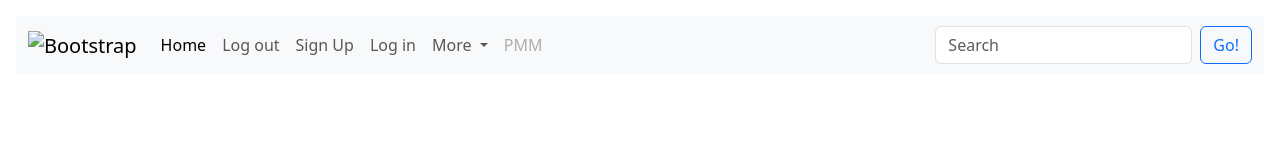
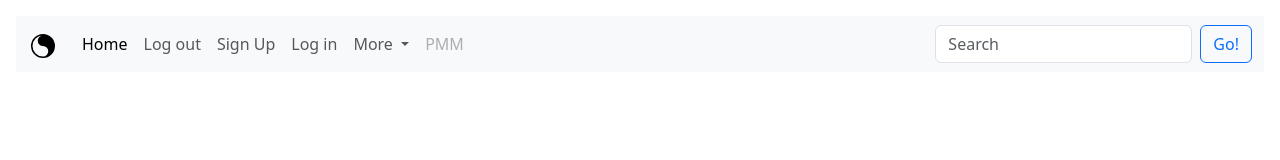
Before and after one commit to PMM1331/Server1, a plain HTML site: page index.html in a window 1280 px wide. Drawn offline with nearby package versions, Linux system fonts and the light colour scheme.

Commit message:
Update index.html

```diff
--- a/index.html
+++ b/index.html
@@ -23,7 +23,7 @@
         <nav class="navbar navbar-expand-lg bg-body-tertiary">
           <div class="container-fluid">
             <a class="navbar-brand" href="#">
-              <img src="" alt="Bootstrap" width="30" height="24"></a>
+              <img src="brilliance.svg" alt="PMMWS" width="30" height="24"></a>
             <button
               class="navbar-toggler"
               type="button"
```
